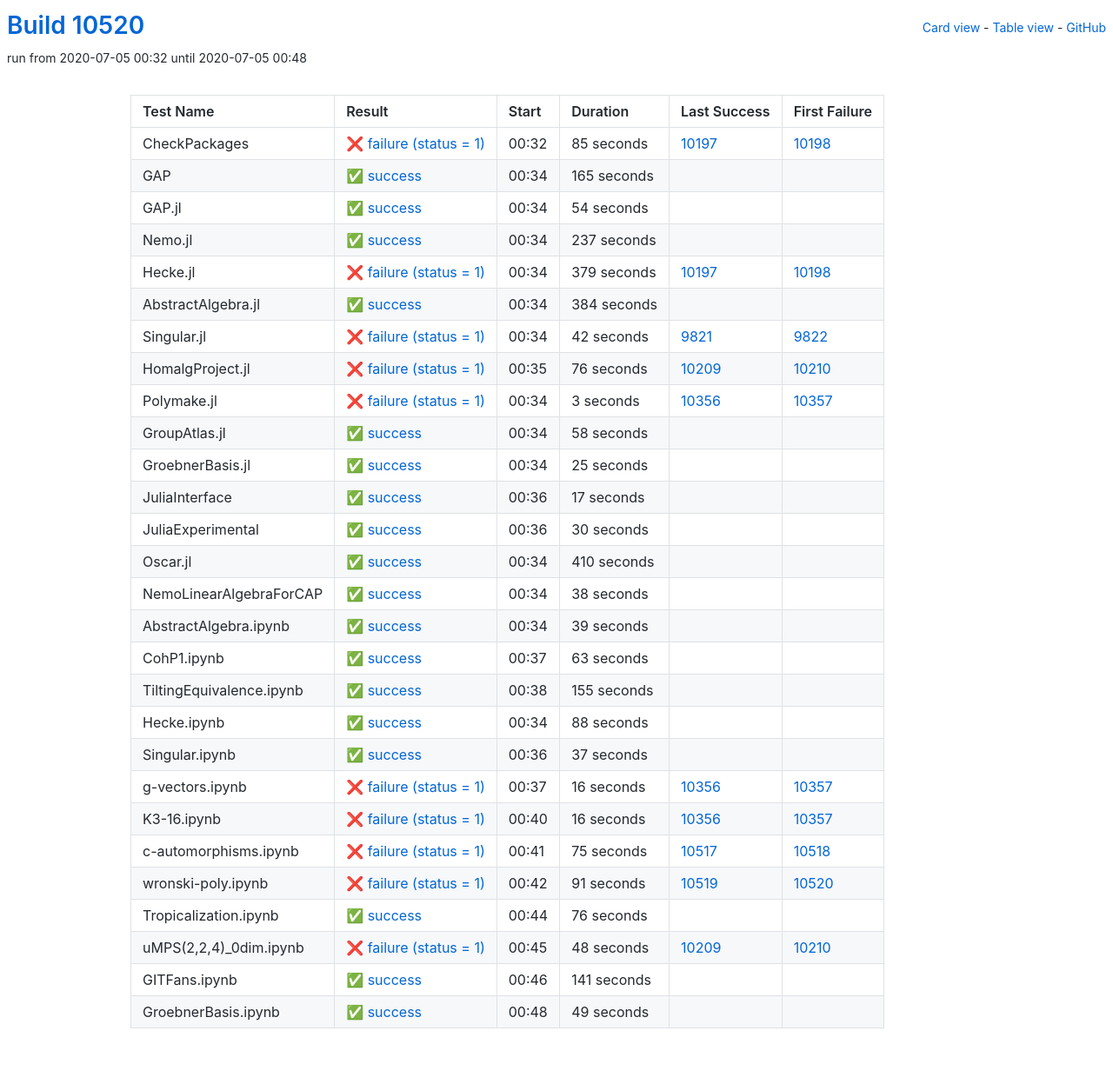
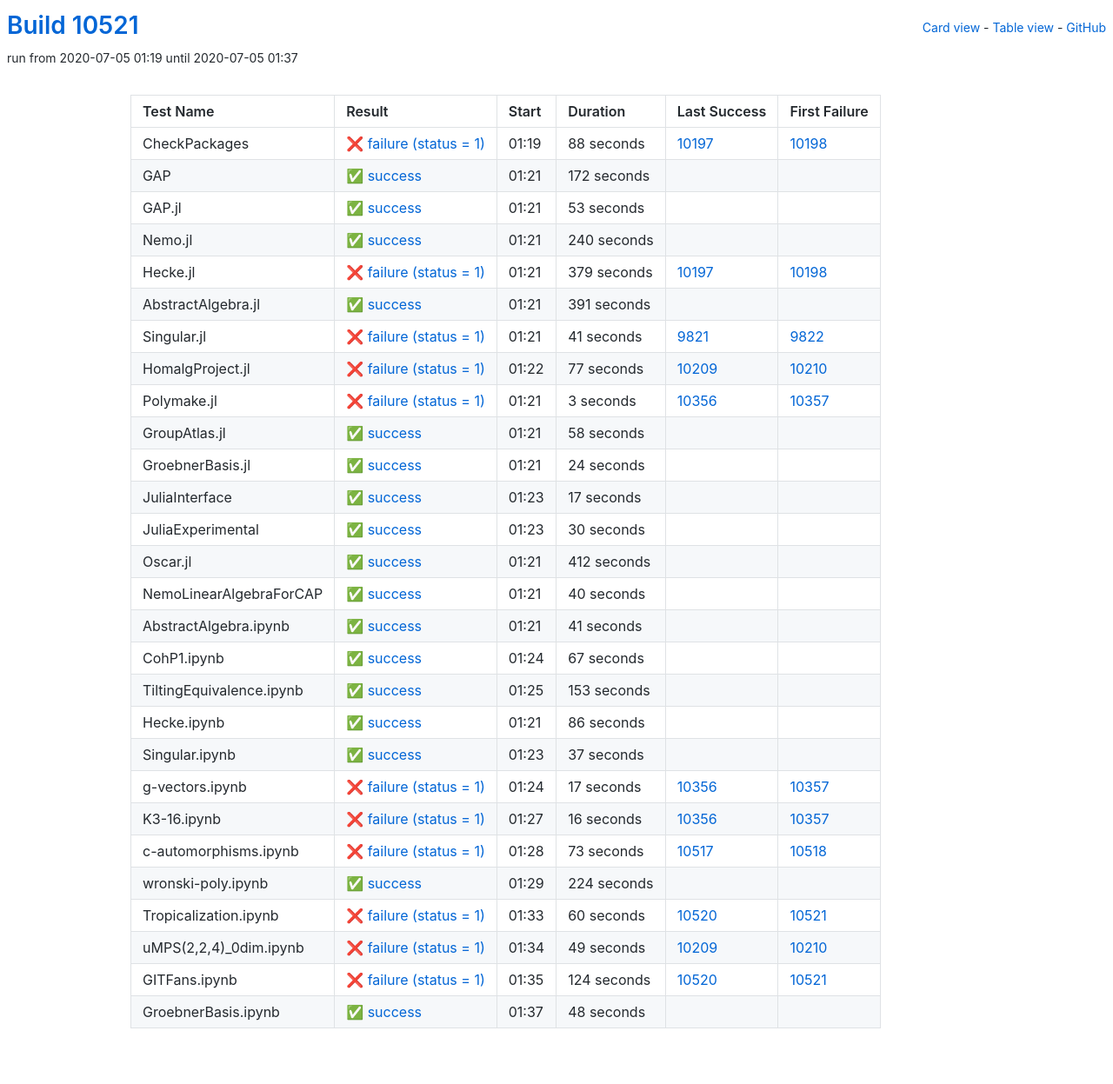
Before and after one commit to oscar-system/oscar-ci-status, a Jekyll site: the page built from table.html, in a window 1280 px wide. Shown: the whole page at 87% size. Built offline with Jekyll 4.4.1, drawn with Linux system fonts in a browser that asks for light colours.

Commit message:
Build #10521

```diff
--- a/_data/ci.yml
+++ b/_data/ci.yml
@@ -1,6 +1,6 @@
 ---
-build: 10520
-build_url: https://oscarci.mathematik.uni-kl.de/job/oscar/10520/
+build: 10521
+build_url: https://oscarci.mathematik.uni-kl.de/job/oscar/10521/
 job: oscar
 organization: oscar-system
 repo: oscar-ci-status
@@ -8,56 +8,56 @@
 tests:
 - name: CheckPackages
   id: checkpackages
-  log: https://oscarci.mathematik.uni-kl.de/job/oscar/10520/artifact/logs/build-10520/CheckPackages.log
-  start: 2020-07-05 00:32
+  log: https://oscarci.mathematik.uni-kl.de/job/oscar/10521/artifact/logs/build-10521/CheckPackages.log
+  start: 2020-07-05 01:19
   success: false
   exitcode: 1
   status: failure
-  duration: 85
+  duration: 88
   last_success: 10197
   last_success_url: https://oscarci.mathematik.uni-kl.de/job/oscar/10197/
   first_failure: 10198
   first_failure_url: https://oscarci.mathematik.uni-kl.de/job/oscar/10198/
 - name: GAP
   id: gap
-  log: https://oscarci.mathematik.uni-kl.de/job/oscar/10520/artifact/logs/build-10520/GAP.log
-  start: 2020-07-05 00:34
+  log: https://oscarci.mathematik.uni-kl.de/job/oscar/10521/artifact/logs/build-10521/GAP.log
+  start: 2020-07-05 01:21
   success: true
   exitcode: 0
   status: success
-  duration: 165
+  duration: 172
   last_success: false
   last_success_url:
   first_failure: false
   first_failure_url:
 - name: GAP.jl
   id: gap-jl
-  log: https://oscarci.mathematik.uni-kl.de/job/oscar/10520/artifact/logs/build-10520/GAP.jl.log
-  start: 2020-07-05 00:34
+  log: https://oscarci.mathematik.uni-kl.de/job/oscar/10521/artifact/logs/build-10521/GAP.jl.log
+  start: 2020-07-05 01:21
   success: true
   exitcode: 0
   status: success
-  duration: 54
+  duration: 53
   last_success: false
   last_success_url:
   first_failure: false
   first_failure_url:
 - name: Nemo.jl
   id: nemo-jl
-  log: https://oscarci.mathematik.uni-kl.de/job/oscar/10520/artifact/logs/build-10520/Nemo.jl.log
-  start: 2020-07-05 00:34
+  log: https://oscarci.mathematik.uni-kl.de/job/oscar/10521/artifact/logs/build-10521/Nemo.jl.log
+  start: 2020-07-05 01:21
   success: true
   exitcode: 0
   status: success
-  duration: 237
+  duration: 240
   last_success: false
   last_success_url:
   first_failure: false
   first_failure_url:
 - name: Hecke.jl
   id: hecke-jl
-  log: https://oscarci.mathematik.uni-kl.de/job/oscar/10520/artifact/logs/build-10520/Hecke.jl.log
-  start: 2020-07-05 00:34
+  log: https://oscarci.mathematik.uni-kl.de/job/oscar/10521/artifact/logs/build-10521/Hecke.jl.log
+  start: 2020-07-05 01:21
   success: false
   exitcode: 1
   status: failure
@@ -68,44 +68,44 @@
   first_failure_url: https://oscarci.mathematik.uni-kl.de/job/oscar/10198/
 - name: AbstractAlgebra.jl
   id: abstractalgebra-jl
-  log: https://oscarci.mathematik.uni-kl.de/job/oscar/10520/artifact/logs/build-10520/AbstractAlgebra.jl.log
-  start: 2020-07-05 00:34
+  log: https://oscarci.mathematik.uni-kl.de/job/oscar/10521/artifact/logs/build-10521/AbstractAlgebra.jl.log
+  start: 2020-07-05 01:21
   success: true
   exitcode: 0
   status: success
-  duration: 384
+  duration: 391
   last_success: false
   last_success_url:
   first_failure: false
   first_failure_url:
 - name: Singular.jl
   id: singular-jl
-  log: https://oscarci.mathematik.uni-kl.de/job/oscar/10520/artifact/logs/build-10520/Singular.jl.log
-  start: 2020-07-05 00:34
+  log: https://oscarci.mathematik.uni-kl.de/job/oscar/10521/artifact/logs/build-10521/Singular.jl.log
+  start: 2020-07-05 01:21
   success: false
   exitcode: 1
   status: failure
-  duration: 42
+  duration: 41
   last_success: 9821
   last_success_url: https://oscarci.mathematik.uni-kl.de/job/oscar/9821/
   first_failure: 9822
   first_failure_url: https://oscarci.mathematik.uni-kl.de/job/oscar/9822/
 - name: HomalgProject.jl
   id: homalgproject-jl
-  log: https://oscarci.mathematik.uni-kl.de/job/oscar/10520/artifact/logs/build-10520/HomalgProject.jl.log
-  start: 2020-07-05 00:35
+  log: https://oscarci.mathematik.uni-kl.de/job/oscar/10521/artifact/logs/build-10521/HomalgProject.jl.log
+  start: 2020-07-05 01:22
   success: false
   exitcode: 1
   status: failure
-  duration: 76
+  duration: 77
   last_success: 10209
   last_success_url: https://oscarci.mathematik.uni-kl.de/job/oscar/10209/
   first_failure: 10210
   first_failure_url: https://oscarci.mathematik.uni-kl.de/job/oscar/10210/
 - name: Polymake.jl
   id: polymake-jl
-  log: https://oscarci.mathematik.uni-kl.de/job/oscar/10520/artifact/logs/build-10520/Polymake.jl.log
-  start: 2020-07-05 00:34
+  log: https://oscarci.mathematik.uni-kl.de/job/oscar/10521/artifact/logs/build-10521/Polymake.jl.log
+  start: 2020-07-05 01:21
   success: false
   exitcode: 1
   status: failure
@@ -116,8 +116,8 @@
   first_failure_url: https://oscarci.mathematik.uni-kl.de/job/oscar/10357/
 - name: GroupAtlas.jl
   id: groupatlas-jl
-  log: https://oscarci.mathematik.uni-kl.de/job/oscar/10520/artifact/logs/build-10520/GroupAtlas.jl.log
-  start: 2020-07-05 00:34
+  log: https://oscarci.mathematik.uni-kl.de/job/oscar/10521/artifact/logs/build-10521/GroupAtlas.jl.log
+  start: 2020-07-05 01:21
   success: true
   exitcode: 0
   status: success
@@ -128,20 +128,20 @@
   first_failure_url:
 - name: GroebnerBasis.jl
   id: groebnerbasis-jl
-  log: https://oscarci.mathematik.uni-kl.de/job/oscar/10520/artifact/logs/build-10520/GroebnerBasis.jl.log
-  start: 2020-07-05 00:34
+  log: https://oscarci.mathematik.uni-kl.de/job/oscar/10521/artifact/logs/build-10521/GroebnerBasis.jl.log
+  start: 2020-07-05 01:21
   success: true
   exitcode: 0
   status: success
-  duration: 25
+  duration: 24
   last_success: false
   last_success_url:
   first_failure: false
   first_failure_url:
 - name: JuliaInterface
   id: juliainterface
-  log: https://oscarci.mathematik.uni-kl.de/job/oscar/10520/artifact/logs/build-10520/JuliaInterface.log
-  start: 2020-07-05 00:36
+  log: https://oscarci.mathematik.uni-kl.de/job/oscar/10521/artifact/logs/build-10521/JuliaInterface.log
+  start: 2020-07-05 01:23
   success: true
   exitcode: 0
   status: success
@@ -152,8 +152,8 @@
   first_failure_url:
 - name: JuliaExperimental
   id: juliaexperimental
-  log: https://oscarci.mathematik.uni-kl.de/job/oscar/10520/artifact/logs/build-10520/JuliaExperimental.log
-  start: 2020-07-05 00:36
+  log: https://oscarci.mathematik.uni-kl.de/job/oscar/10521/artifact/logs/build-10521/JuliaExperimental.log
+  start: 2020-07-05 01:23
   success: true
   exitcode: 0
   status: success
@@ -164,80 +164,80 @@
   first_failure_url:
 - name: Oscar.jl
   id: oscar-jl
-  log: https://oscarci.mathematik.uni-kl.de/job/oscar/10520/artifact/logs/build-10520/Oscar.jl.log
-  start: 2020-07-05 00:34
+  log: https://oscarci.mathematik.uni-kl.de/job/oscar/10521/artifact/logs/build-10521/Oscar.jl.log
+  start: 2020-07-05 01:21
   success: true
   exitcode: 0
   status: success
-  duration: 410
+  duration: 412
   last_success: false
   last_success_url:
   first_failure: false
   first_failure_url:
 - name: NemoLinearAlgebraForCAP
   id: nemolinearalgebraforcap
-  log: https://oscarci.mathematik.uni-kl.de/job/oscar/10520/artifact/logs/build-10520/NemoLinearAlgebraForCAP.log
-  start: 2020-07-05 00:34
+  log: https://oscarci.mathematik.uni-kl.de/job/oscar/10521/artifact/logs/build-10521/NemoLinearAlgebraForCAP.log
+  start: 2020-07-05 01:21
   success: true
   exitcode: 0
   status: success
-  duration: 38
+  duration: 40
   last_success: false
   last_success_url:
   first_failure: false
   first_failure_url:
 - name: AbstractAlgebra.ipynb
   id: abstractalgebra-ipynb
-  log: https://oscarci.mathematik.uni-kl.de/job/oscar/10520/artifact/logs/build-10520/AbstractAlgebra.ipynb.log
-  start: 2020-07-05 00:34
+  log: https://oscarci.mathematik.uni-kl.de/job/oscar/10521/artifact/logs/build-10521/AbstractAlgebra.ipynb.log
+  start: 2020-07-05 01:21
   success: true
   exitcode: 0
   status: success
-  duration: 39
+  duration: 41
   last_success: false
   last_success_url:
   first_failure: false
   first_failure_url:
 - name: CohP1.ipynb
   id: cohp1-ipynb
-  log: https://oscarci.mathematik.uni-kl.de/job/oscar/10520/artifact/logs/build-10520/CohP1.ipynb.log
-  start: 2020-07-05 00:37
+  log: https://oscarci.mathematik.uni-kl.de/job/oscar/10521/artifact/logs/build-10521/CohP1.ipynb.log
+  start: 2020-07-05 01:24
   success: true
   exitcode: 0
   status: success
-  duration: 63
+  duration: 67
   last_success: false
   last_success_url:
   first_failure: false
   first_failure_url:
 - name: TiltingEquivalence.ipynb
   id: tiltingequivalence-ipynb
-  log: https://oscarci.mathematik.uni-kl.de/job/oscar/10520/artifact/logs/build-10520/TiltingEquivalence.ipynb.log
-  start: 2020-07-05 00:38
+  log: https://oscarci.mathematik.uni-kl.de/job/oscar/10521/artifact/logs/build-10521/TiltingEquivalence.ipynb.log
+  start: 2020-07-05 01:25
   success: true
   exitcode: 0
   status: success
-  duration: 155
+  duration: 153
   last_success: false
   last_success_url:
   first_failure: false
   first_failure_url:
 - name: Hecke.ipynb
   id: hecke-ipynb
-  log: https://oscarci.mathematik.uni-kl.de/job/oscar/10520/artifact/logs/build-10520/Hecke.ipynb.log
-  start: 2020-07-05 00:34
+  log: https://oscarci.mathematik.uni-kl.de/job/oscar/10521/artifact/logs/build-10521/Hecke.ipynb.log
+  start: 2020-07-05 01:21
   success: true
   exitcode: 0
   status: success
-  duration: 88
+  duration: 86
   last_success: false
   last_success_url:
   first_failure: false
   first_failure_url:
 - name: Singular.ipynb
   id: singular-ipynb
-  log: https://oscarci.mathematik.uni-kl.de/job/oscar/10520/artifact/logs/build-10520/Singular.ipynb.log
-  start: 2020-07-05 00:36
+  log: https://oscarci.mathematik.uni-kl.de/job/oscar/10521/artifact/logs/build-10521/Singular.ipynb.log
+  start: 2020-07-05 01:23
   success: true
   exitcode: 0
   status: success
@@ -248,20 +248,20 @@
   first_failure_url:
 - name: g-vectors.ipynb
   id: g-vectors-ipynb
-  log: https://oscarci.mathematik.uni-kl.de/job/oscar/10520/artifact/logs/build-10520/g-vectors.ipynb.log
-  start: 2020-07-05 00:37
+  log: https://oscarci.mathematik.uni-kl.de/job/oscar/10521/artifact/logs/build-10521/g-vectors.ipynb.log
+  start: 2020-07-05 01:24
   success: false
   exitcode: 1
   status: failure
-  duration: 16
+  duration: 17
   last_success: 10356
   last_success_url: https://oscarci.mathematik.uni-kl.de/job/oscar/10356/
   first_failure: 10357
   first_failure_url: https://oscarci.mathematik.uni-kl.de/job/oscar/10357/
 - name: K3-16.ipynb
   id: k3-16-ipynb
-  log: https://oscarci.mathematik.uni-kl.de/job/oscar/10520/artifact/logs/build-10520/K3-16.ipynb.log
-  start: 2020-07-05 00:40
+  log: https://oscarci.mathematik.uni-kl.de/job/oscar/10521/artifact/logs/build-10521/K3-16.ipynb.log
+  start: 2020-07-05 01:27
   success: false
   exitcode: 1
   status: failure
@@ -272,73 +272,73 @@
   first_failure_url: https://oscarci.mathematik.uni-kl.de/job/oscar/10357/
 - name: c-automorphisms.ipynb
   id: c-automorphisms-ipynb
-  log: https://oscarci.mathematik.uni-kl.de/job/oscar/10520/artifact/logs/build-10520/c-automorphisms.ipynb.log
-  start: 2020-07-05 00:41
+  log: https://oscarci.mathematik.uni-kl.de/job/oscar/10521/artifact/logs/build-10521/c-automorphisms.ipynb.log
+  start: 2020-07-05 01:28
   success: false
   exitcode: 1
   status: failure
-  duration: 75
+  duration: 73
   last_success: 10517
   last_success_url: https://oscarci.mathematik.uni-kl.de/job/oscar/10517/
   first_failure: 10518
   first_failure_url: https://oscarci.mathematik.uni-kl.de/job/oscar/10518/
 - name: wronski-poly.ipynb
   id: wronski-poly-ipynb
-  log: https://oscarci.mathematik.uni-kl.de/job/oscar/10520/artifact/logs/build-10520/wronski-poly.ipynb.log
-  start: 2020-07-05 00:42
-  success: false
-  exitcode: 1
-  status: failure
-  duration: 91
-  last_success: 10519
-  last_success_url: https://oscarci.mathematik.uni-kl.de/job/oscar/10519/
-  first_failure: 10520
-  first_failure_url: https://oscarci.mathematik.uni-kl.de/job/oscar/10520/
-- name: Tropicalization.ipynb
-  id: tropicalization-ipynb
-  log: https://oscarci.mathematik.uni-kl.de/job/oscar/10520/artifact/logs/build-10520/Tropicalization.ipynb.log
-  start: 2020-07-05 00:44
+  log: https://oscarci.mathematik.uni-kl.de/job/oscar/10521/artifact/logs/build-10521/wronski-poly.ipynb.log
+  start: 2020-07-05 01:29
   success: true
   exitcode: 0
   status: success
-  duration: 76
+  duration: 224
   last_success: false
   last_success_url:
   first_failure: false
   first_failure_url:
-- name: uMPS(2,2,4)_0dim.ipynb
-  id: umps-2-2-4-0dim-ipynb
-  log: https://oscarci.mathematik.uni-kl.de/job/oscar/10520/artifact/logs/build-10520/uMPS-2-2-4-_0dim.ipynb.log
-  start: 2020-07-05 00:45
+- name: Tropicalization.ipynb
+  id: tropicalization-ipynb
+  log: https://oscarci.mathematik.uni-kl.de/job/oscar/10521/artifact/logs/build-10521/Tropicalization.ipynb.log
+  start: 2020-07-05 01:33
   success: false
   exitcode: 1
   status: failure
-  duration: 48
+  duration: 60
+  last_success: 10520
+  last_success_url: https://oscarci.mathematik.uni-kl.de/job/oscar/10520/
+  first_failure: 10521
+  first_failure_url: https://oscarci.mathematik.uni-kl.de/job/oscar/10521/
+- name: uMPS(2,2,4)_0dim.ipynb
+  id: umps-2-2-4-0dim-ipynb
+  log: https://oscarci.mathematik.uni-kl.de/job/oscar/10521/artifact/logs/build-10521/uMPS-2-2-4-_0dim.ipynb.log
+  start: 2020-07-05 01:34
+  success: false
+  exitcode: 1
+  status: failure
+  duration: 49
   last_success: 10209
   last_success_url: https://oscarci.mathematik.uni-kl.de/job/oscar/10209/
   first_failure: 10210
   first_failure_url: https://oscarci.mathematik.uni-kl.de/job/oscar/10210/
 - name: GITFans.ipynb
   id: gitfans-ipynb
-  log: https://oscarci.mathematik.uni-kl.de/job/oscar/10520/artifact/logs/build-10520/GITFans.ipynb.log
-  start: 2020-07-05 00:46
+  log: https://oscarci.mathematik.uni-kl.de/job/oscar/10521/artifact/logs/build-10521/GITFans.ipynb.log
+  start: 2020-07-05 01:35
+  success: false
+  exitcode: 1
+  status: failure
+  duration: 124
+  last_success: 10520
+  last_success_url: https://oscarci.mathematik.uni-kl.de/job/oscar/10520/
+  first_failure: 10521
+  first_failure_url: https://oscarci.mathematik.uni-kl.de/job/oscar/10521/
+- name: GroebnerBasis.ipynb
+  id: groebnerbasis-ipynb
+  log: https://oscarci.mathematik.uni-kl.de/job/oscar/10521/artifact/logs/build-10521/GroebnerBasis.ipynb.log
+  start: 2020-07-05 01:37
   success: true
   exitcode: 0
   status: success
-  duration: 141
+  duration: 48
   last_success: false
   last_success_url:
   first_failure: false
   first_failure_url:
-- name: GroebnerBasis.ipynb
-  id: groebnerbasis-ipynb
-  log: https://oscarci.mathematik.uni-kl.de/job/oscar/10520/artifact/logs/build-10520/GroebnerBasis.ipynb.log
-  start: 2020-07-05 00:48
-  success: true
-  exitcode: 0
-  status: success
-  duration: 49
-  last_success: false
-  last_success_url:
-  first_failure: false
-  first_failure_url:
```
Also changed, not shown: README.md.
